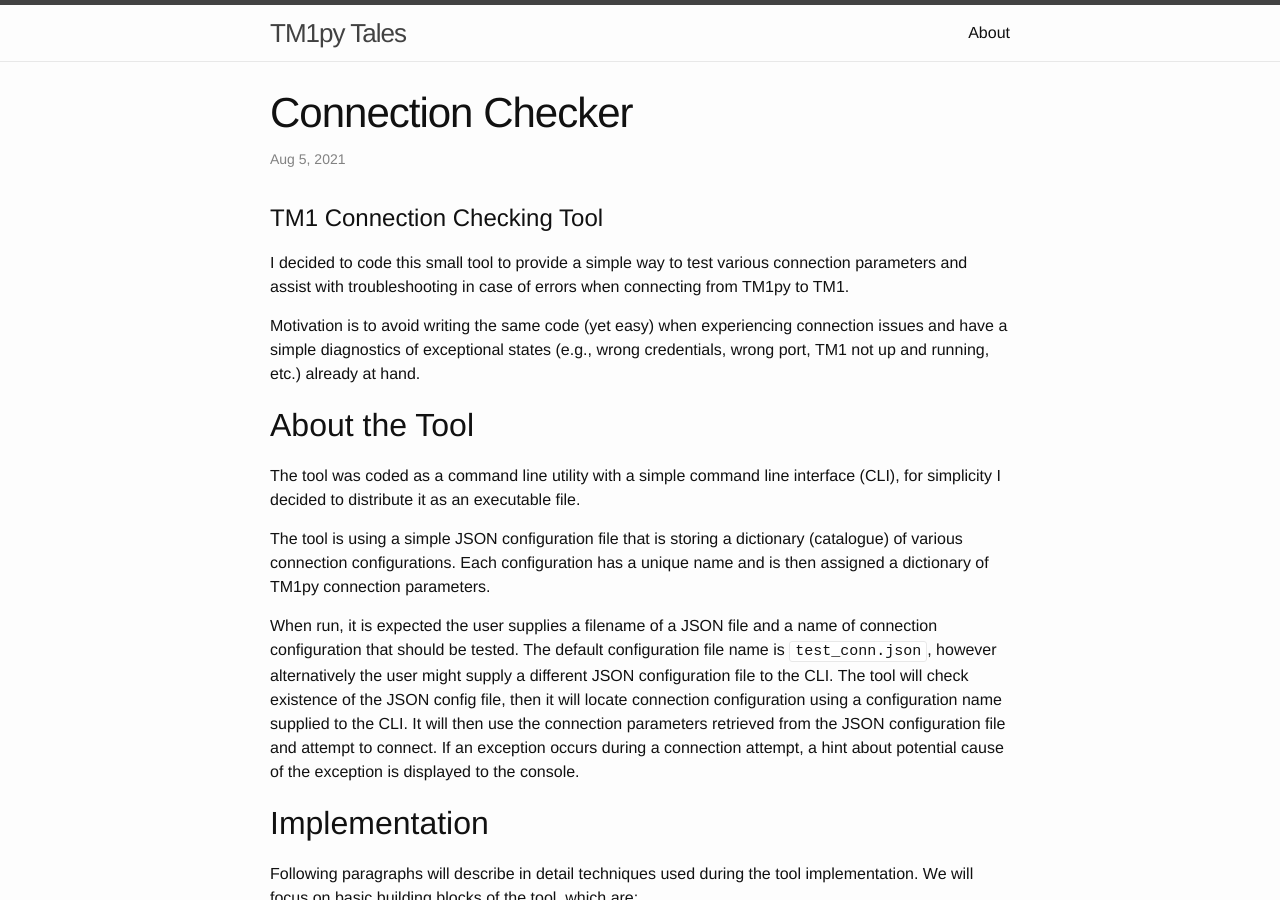
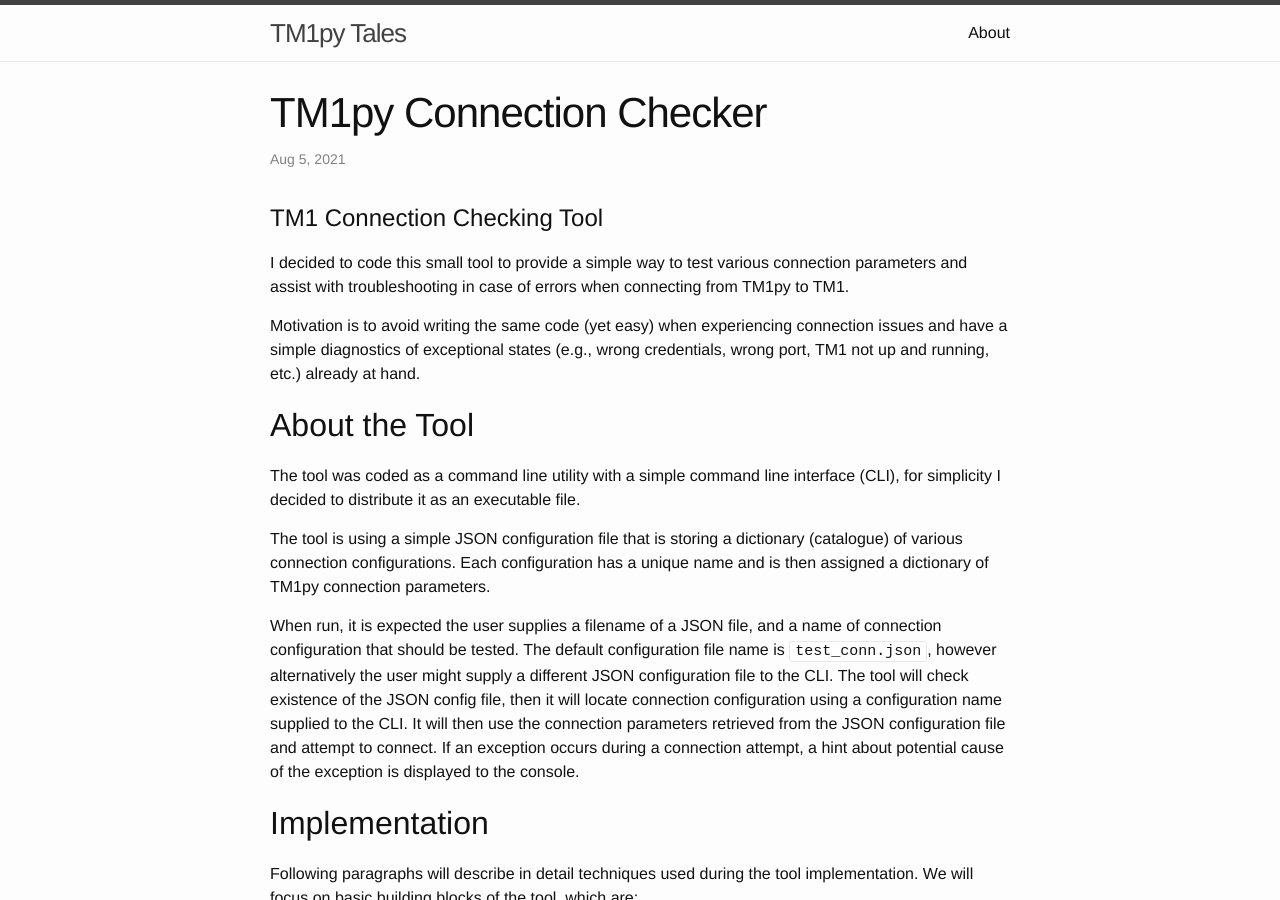
Before and after one commit to cubewise-code/tm1py-tales, a Jekyll site: the page built from _posts/2021-08-05-connection-checker.md, in a window 1280 px wide and 900 px high. Built offline with Jekyll 4.4.1, drawn with Linux system fonts in a browser that asks for light colours; our own code applies the rules of GitHub Pages for plain Markdown files.

Commit message:
Add header for 2021-08-05 post

```diff
--- a/_posts/2021-08-05-connection-checker.md
+++ b/_posts/2021-08-05-connection-checker.md
@@ -1,3 +1,11 @@
+---
+layout: post
+title:  "TM1py Connection Checker"
+date:   2021-08-05 9:00:00
+categories: personal-story
+---
+
+
 # TM1 Connection Checking Tool
 
 I decided to code this small tool to provide a simple way to test various connection parameters and assist with
@@ -13,7 +21,7 @@
 The tool is using a simple JSON configuration file that is storing a dictionary (catalogue) of various connection
 configurations. Each configuration has a unique name and is then assigned a dictionary of TM1py connection parameters.
 
-When run, it is expected the user supplies a filename of a JSON file and a name of connection configuration that should be tested.
+When run, it is expected the user supplies a filename of a JSON file, and a name of connection configuration that should be tested.
 The default configuration file name is `test_conn.json`, however alternatively the user might supply a different JSON configuration
 file to the CLI. The tool will check existence of the JSON config file, then it will locate connection configuration
 using a configuration name supplied to the CLI. It will then use the connection parameters retrieved from the JSON
```
